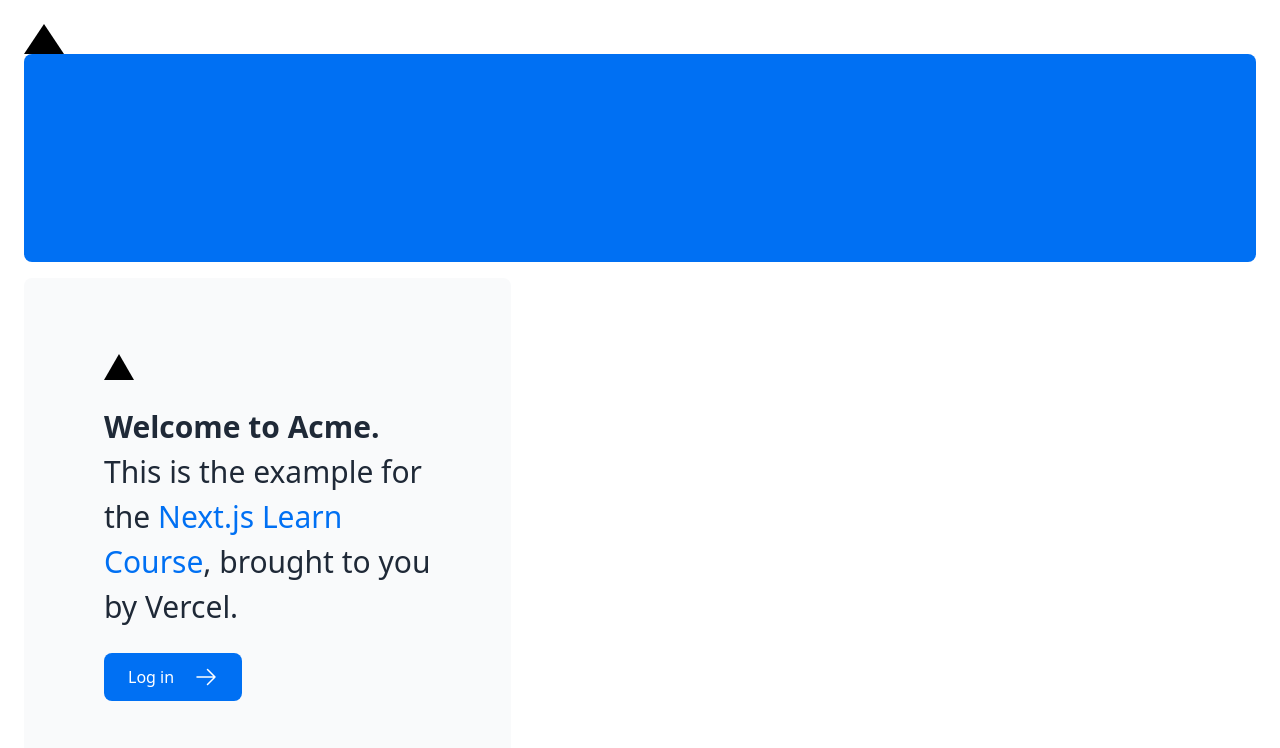
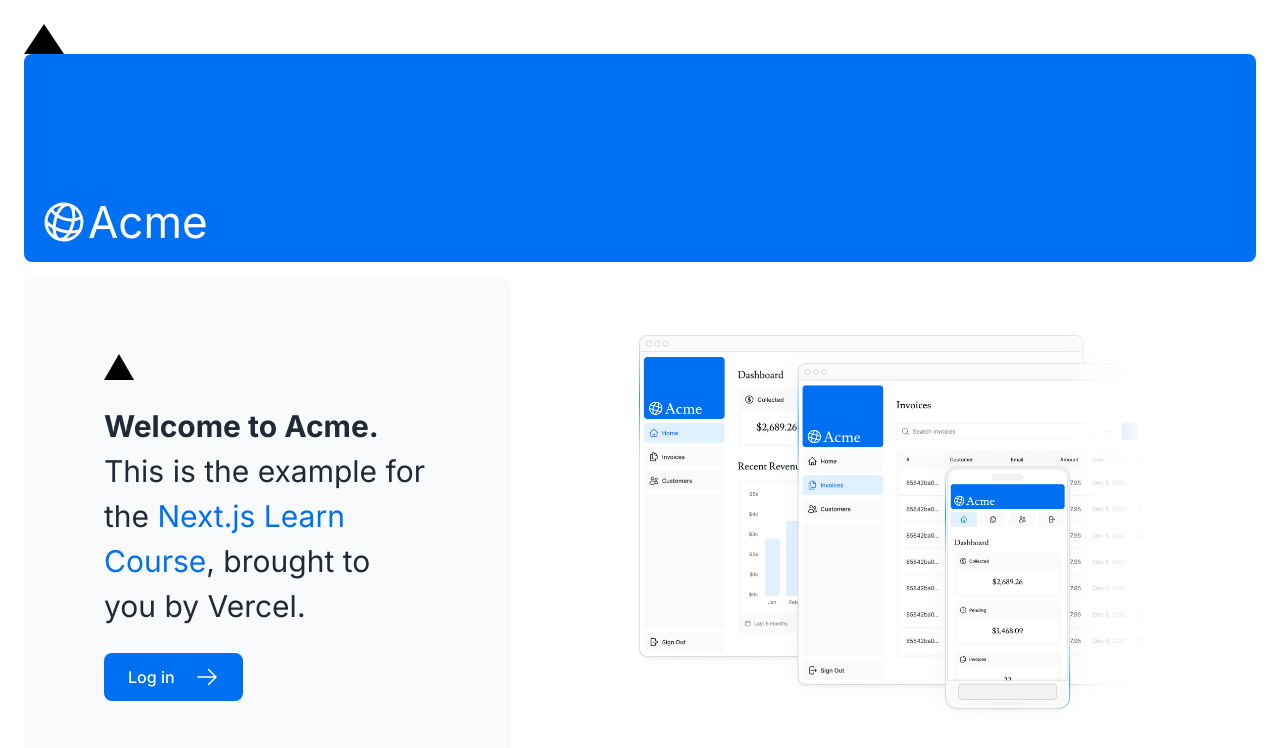
Before and after one commit to muthwi1234/Next, a Next.js app in the folder nextjs-dashboard/: page / in a window 1280 px wide. Shown: the top 748 px of the page. Built offline with nearby package versions, Linux system fonts and the light colour scheme.

Commit message:
added fonts and images

```diff
--- a/nextjs-dashboard/app/layout.tsx
+++ b/nextjs-dashboard/app/layout.tsx
@@ -1,4 +1,5 @@
 import '@/app/ui/global.css';
+import { inter } from '@/app/ui/fonts';
 
 export default function RootLayout({
   children,
@@ -7,7 +8,7 @@
 }) {
   return (
     <html lang="en">
-      <body>{children}</body>
+      <body className={`${inter.className} antialiased`}>{children}</body>
     </html>
   );
 }
--- a/nextjs-dashboard/app/page.tsx
+++ b/nextjs-dashboard/app/page.tsx
@@ -2,6 +2,7 @@
 import { ArrowRightIcon } from '@heroicons/react/24/outline';
 import Link from 'next/link';
 import styles from '@/app/ui/home.module.css';
+import Image from 'next/image';
 
 export default function Page() {
   return (
@@ -9,7 +10,7 @@
             <div className={styles.shape} />
 
       <div className="flex h-20 shrink-0 items-end rounded-lg bg-blue-500 p-4 md:h-52">
-        {/* <AcmeLogo /> */}
+        <AcmeLogo />
       </div>
       <div className="mt-4 flex grow flex-col gap-4 md:flex-row">
 
@@ -38,6 +39,20 @@
 
         <div className="flex items-center justify-center p-6 md:w-3/5 md:px-28 md:py-12">
           {/* Add Hero Images Here */}
+           <Image
+        src="/hero-desktop.png"
+        width={1000}
+        height={760}
+        className="hidden md:block"
+        alt="Screenshots of the dashboard project showing desktop version"
+      />
+      <Image
+        src="/hero-mobile.png"
+        width={560}
+        height={620}
+        className="block md:hidden"
+        alt="Screenshot of the dashboard project showing mobile version"
+      />
         </div>
 
       </div>
--- a/nextjs-dashboard/app/ui/acme-logo.tsx
+++ b/nextjs-dashboard/app/ui/acme-logo.tsx
@@ -1,11 +1,9 @@
 import { GlobeAltIcon } from '@heroicons/react/24/outline';
-import { lusitana } from '@/app/ui/fonts';
+import { inter } from '@/app/ui/fonts';
 
 export default function AcmeLogo() {
   return (
-    <div
-      className={`${lusitana.className} flex flex-row items-center leading-none text-white`}
-    >
+    <div className={`${inter.className} flex flex-row items-center leading-none text-white`}>
       <GlobeAltIcon className="h-12 w-12 rotate-[15deg]" />
       <p className="text-[44px]">Acme</p>
     </div>
--- /dev/null
+++ b/nextjs-dashboard/app/ui/fonts.ts
@@ -0,0 +1,3 @@
+import { Inter } from 'next/font/google';
+
+export const inter = Inter({ subsets: ['latin'] });
```
